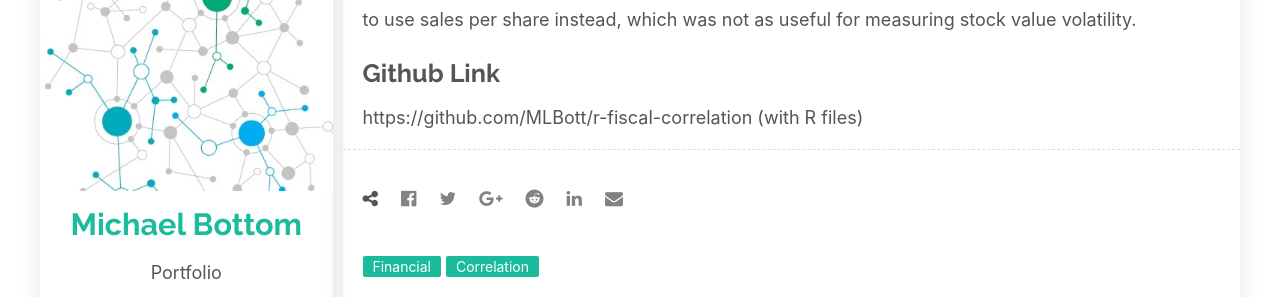
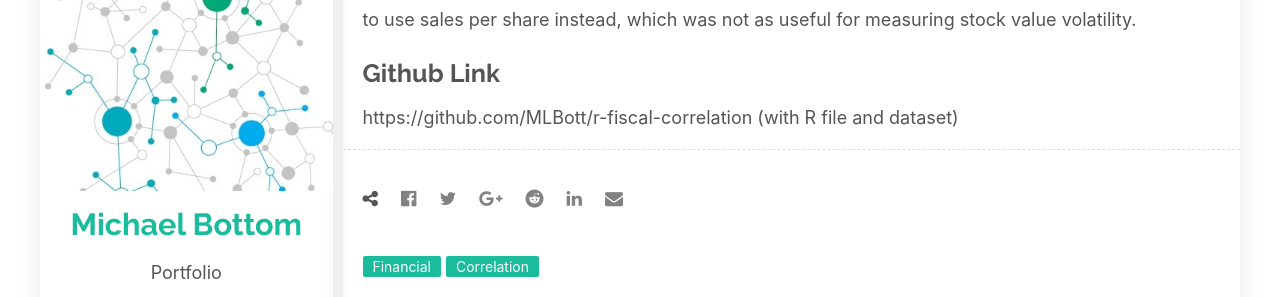
Before and after one commit to MLBott/home, a Jekyll site: the page built from _posts/2018-11-06-fiscal-correlation.md, in a window 1280 px wide and 900 px high, scrolled down 2239 px. Shown: the part 153-450 px from the top of the window. Built offline with Jekyll 4.4.1, drawn with Linux system fonts in a browser that asks for light colours; nearby versions of some CDN libraries; comment, search, counter and statistics services are not loaded.

Commit message:
Update 2018-11-06-fiscal-correlation.md

```diff
--- a/_posts/2018-11-06-fiscal-correlation.md
+++ b/_posts/2018-11-06-fiscal-correlation.md
@@ -24,4 +24,4 @@ The correlation matrix also showed that in 2017 both Amazon and Costco had lower
 It was also clear that Amazon, Walmart, and Target were the most correlated companies to each other out of the group of five online retailers when comparing intergroup correlation.  Overall the correlation matrix was mostly useful here for comparing a company to itself over time and looking for changes in the correlations. And it was also useful for looking at companies’ correlation with the group mean. It did not turn out to be useful for tracking stock value volatility in correlation to financial stats because yearly quarterly reports do not have the granularity needed that quarterly reports would have provided. Also, not being able to retrieve the 52-week high and 52-week low stats of the companies’ stocks from the deprecated Google or Yahoo Finance APIs meant that I had to use sales per share instead, which was not as useful for measuring stock value volatility.
 
 ## Github Link
-https://github.com/MLBott/r-fiscal-correlation (with R files)
+https://github.com/MLBott/r-fiscal-correlation (with R file and dataset)
```
